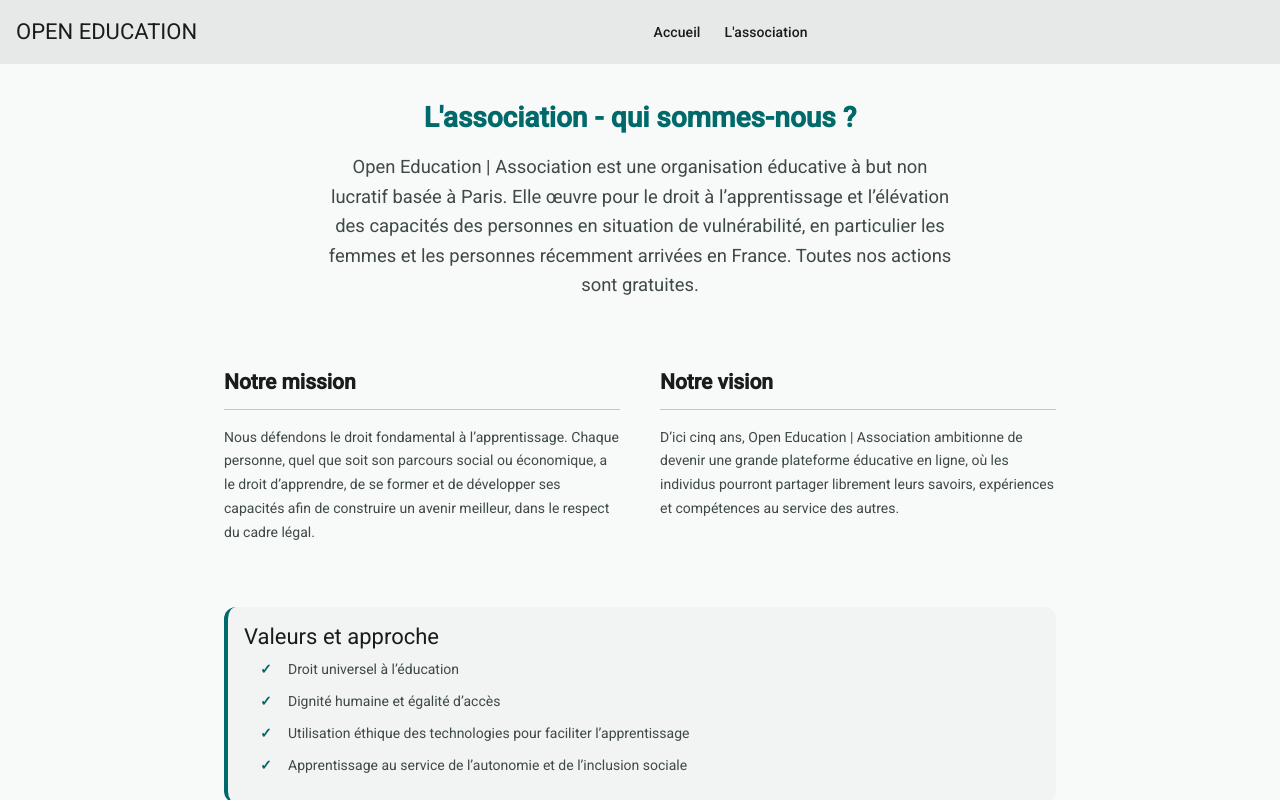
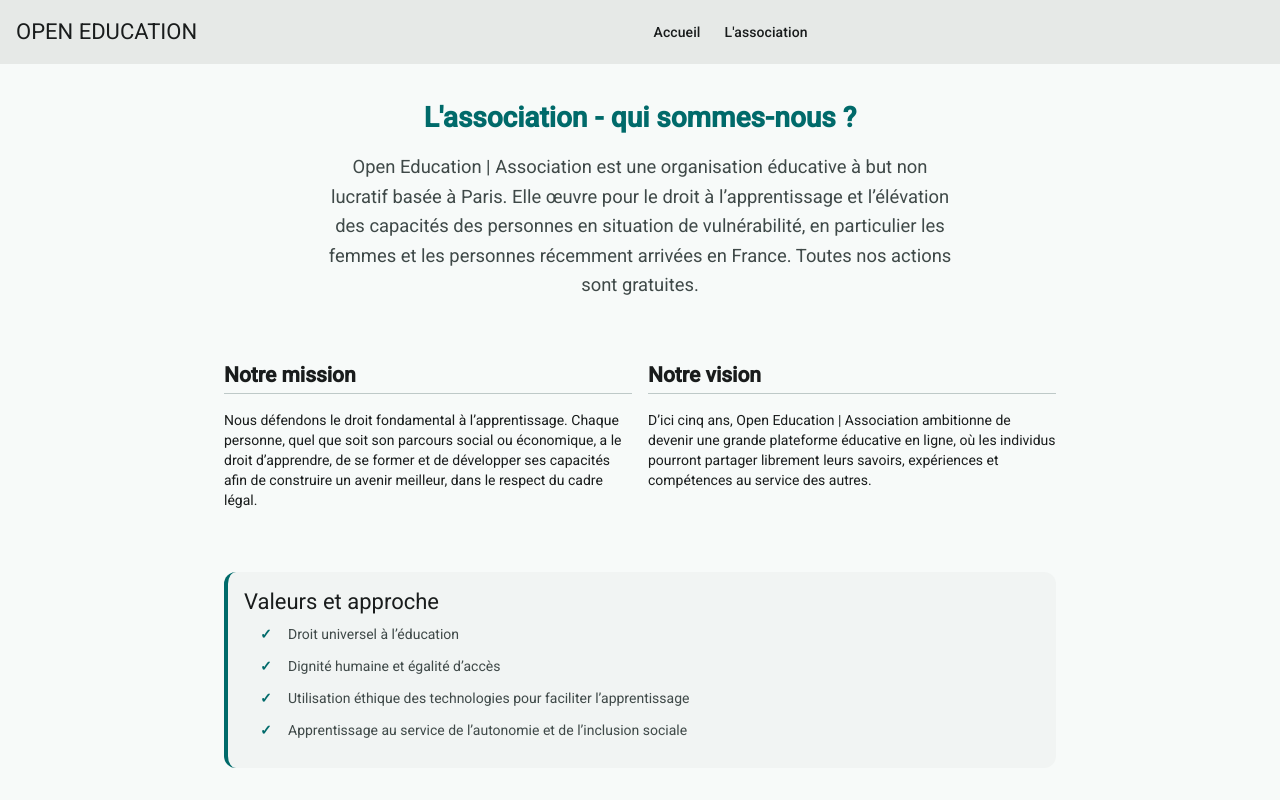
Before and after one commit to AntoineHazebrouck/open-education, an Angular app in the folder open-education-frontend/: page /about in a window 1280 px wide. Built offline with nearby package versions, Linux system fonts and the light colour scheme.

Commit message:
moved to <row>

```diff
--- a/open-education-frontend/src/app/components/pages/about/about.html
+++ b/open-education-frontend/src/app/components/pages/about/about.html
@@ -8,7 +8,7 @@
 		</p>
 	</header>
 
-	<div class="mission-vision-grid">
+	<row>
 		<section>
 			<h2>Notre mission</h2>
 			<p>
@@ -28,7 +28,7 @@
 				autres.
 			</p>
 		</section>
-	</div>
+	</row>
 
 	<mat-card class="left-bordered-card">
 		<mat-card-header>
--- a/open-education-frontend/src/app/components/pages/about/about.ts
+++ b/open-education-frontend/src/app/components/pages/about/about.ts
@@ -1,10 +1,11 @@
 import { Component } from '@angular/core';
 import { MatCardModule } from '@angular/material/card';
 import { MatDividerModule } from '@angular/material/divider';
+import { Row } from '../../subcomponents/row/row';
 
 @Component({
   selector: 'app-about',
-  imports: [MatCardModule, MatDividerModule],
+  imports: [MatCardModule, MatDividerModule, Row],
   templateUrl: './about.html',
   styleUrl: './about.css',
 })
```
